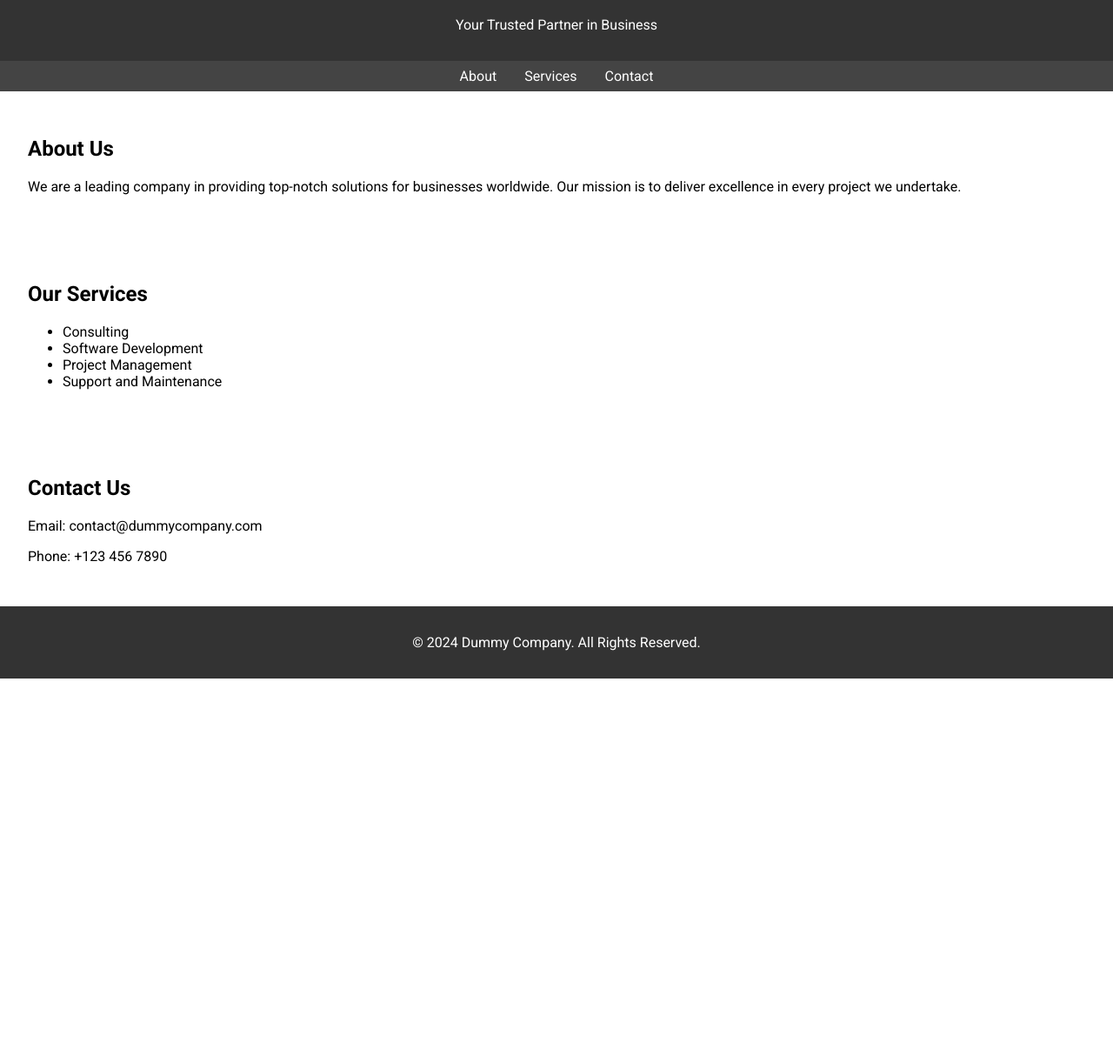
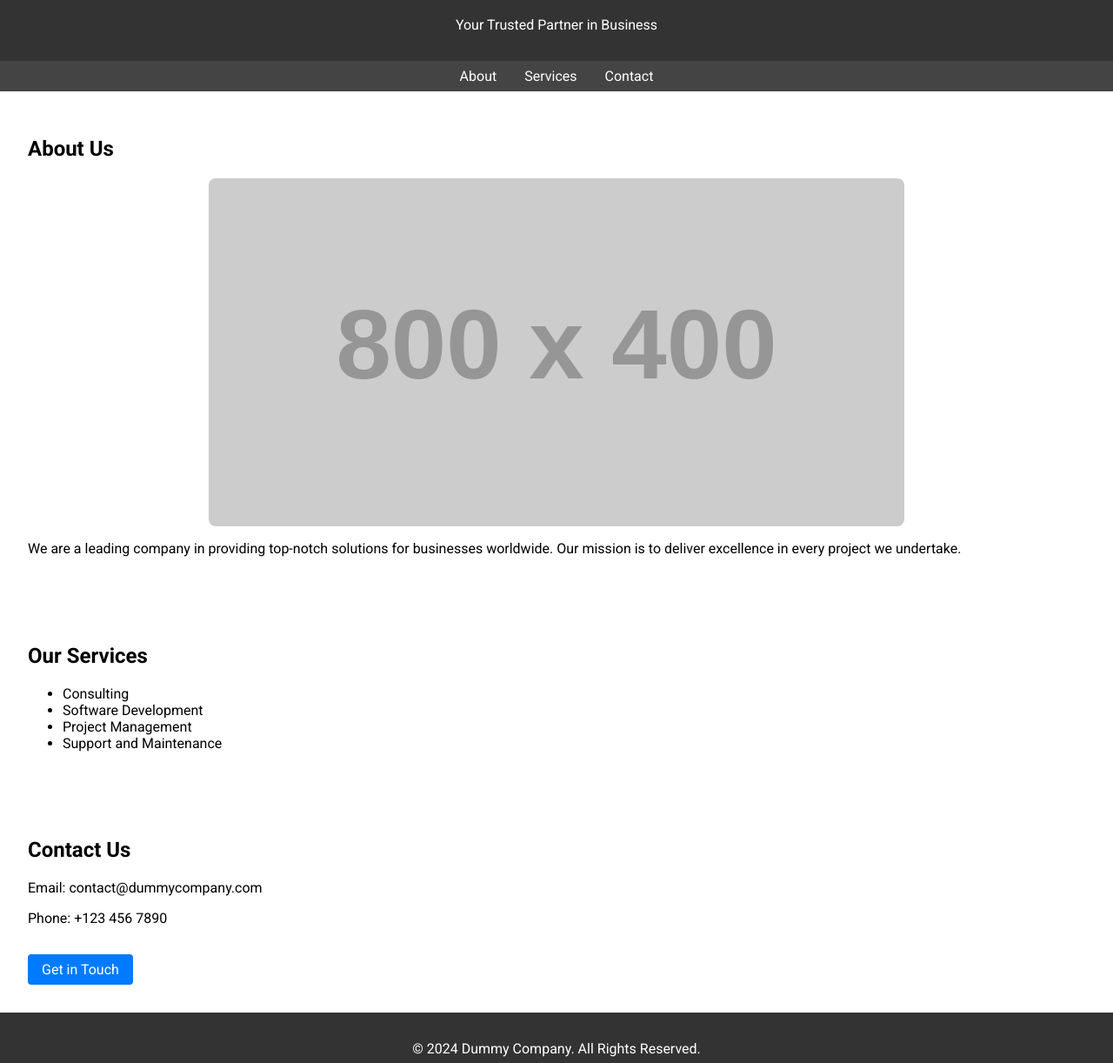
Before and after one commit to sulhanfuadi/git-dummyCompanyProfile, a plain HTML site: page index.html in a window 1280 px wide. Shown: the part 78-1300 px from the top of the page at 87% size. Before the commit the page ends 858 px from the top, so only its background shows below. Drawn offline with Linux system fonts and the light colour scheme; placeholder pictures from the web are drawn by us.

Commit message:
Add image to About section and contact button with hover effect

```diff
--- a/index.html
+++ b/index.html
@@ -37,11 +37,30 @@
       section {
         padding: 2rem;
       }
+      #about img {
+        max-width: 100%;
+        height: auto;
+        display: block;
+        margin: 1rem auto;
+        border-radius: 8px;
+      }
       footer {
         background-color: #333;
         color: #fff;
         text-align: center;
         padding: 1rem 0;
+      }
+      .contact-btn {
+        display: inline-block;
+        background-color: #007bff;
+        color: #fff;
+        padding: 0.5rem 1rem;
+        border-radius: 4px;
+        text-decoration: none;
+        margin-top: 1rem;
+      }
+      .contact-btn:hover {
+        background-color: #0056b3;
       }
     </style>
   </head>
@@ -59,6 +78,7 @@
 
     <section id="about">
       <h2>About Us</h2>
+      <img src="https://via.placeholder.com/800x400" alt="About our company" />
       <p>
         We are a leading company in providing top-notch solutions for businesses
         worldwide. Our mission is to deliver excellence in every project we
@@ -80,6 +100,9 @@
       <h2>Contact Us</h2>
       <p>Email: contact@dummycompany.com</p>
       <p>Phone: +123 456 7890</p>
+      <a href="mailto:contact@dummycompany.com" class="contact-btn"
+        >Get in Touch</a
+      >
     </section>
 
     <footer>
```
